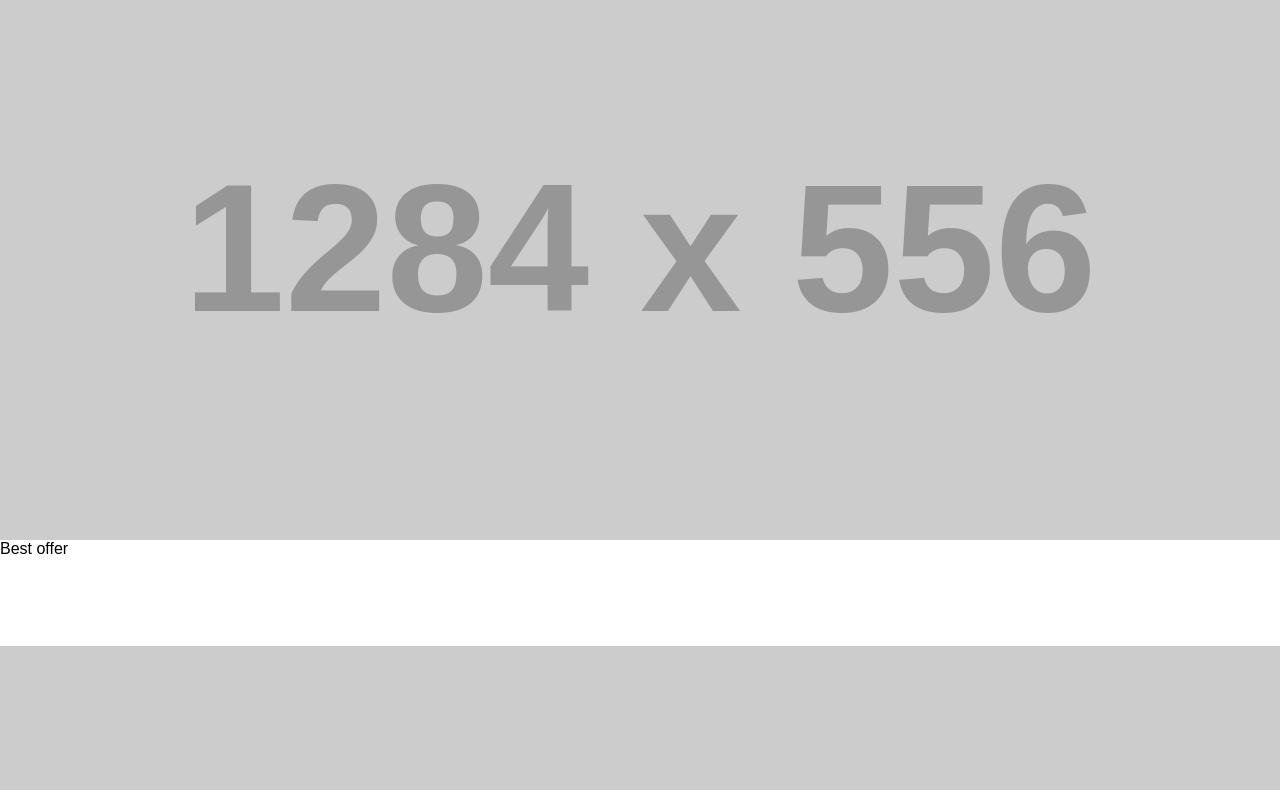
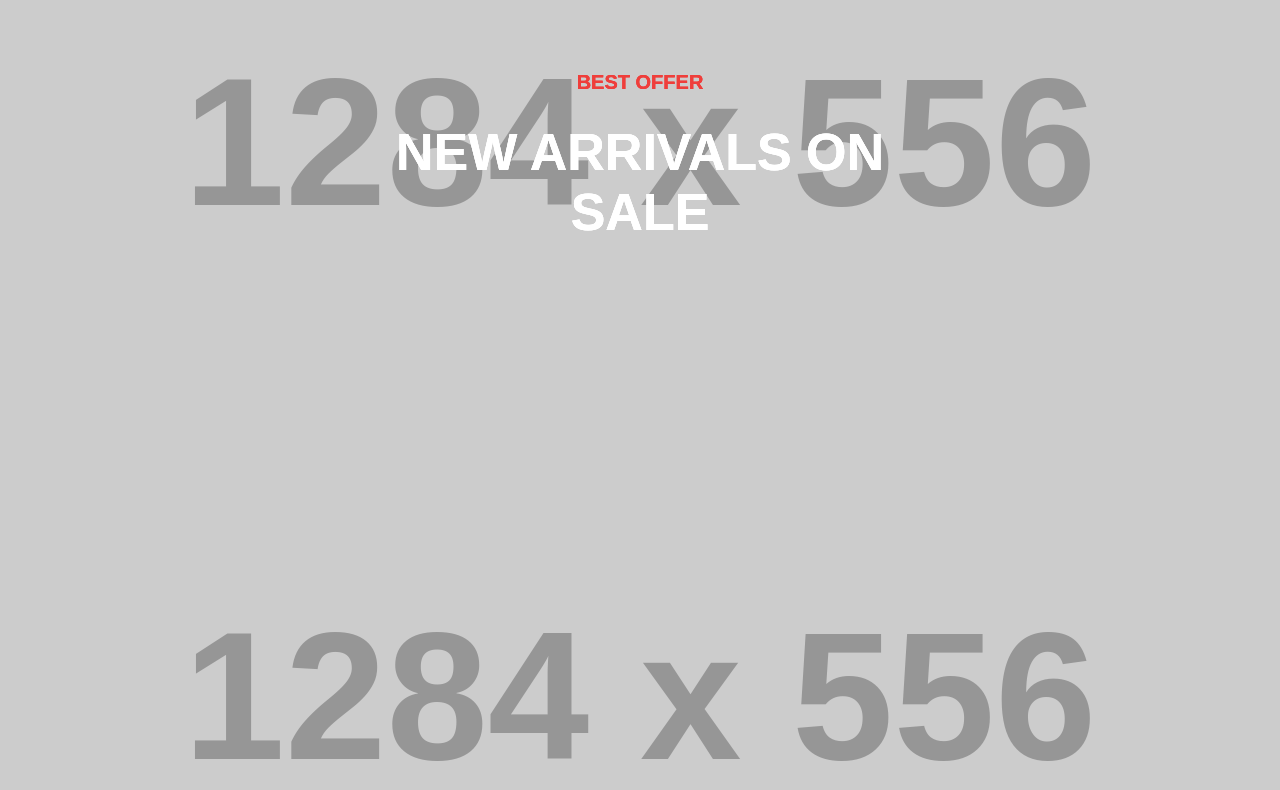
Before and after one commit to dpriyankaprdxn/sixteenClothing, a plain HTML site: page index.html in a window 1280 px wide. Shown: the part 752-1542 px from the top of the page. Drawn offline with Linux system fonts and the light colour scheme; placeholder pictures from the web are drawn by us.

Commit message:
bannerText add style

```diff
--- a/assets/css/style.css
+++ b/assets/css/style.css
@@ -234,7 +234,7 @@ h2 {
   position: relative;
 }
 
-.slider div {
+.bannerText {
   position: absolute;
   top : 50%;
   left: 50%;
@@ -243,7 +243,7 @@ h2 {
   transform: translate(-50%,-50%);
 }
 
-.slider span {
+.bannerText span {
   color: #ef3e3b;
   font-size: 20px;
   font-weight: bold;
```
